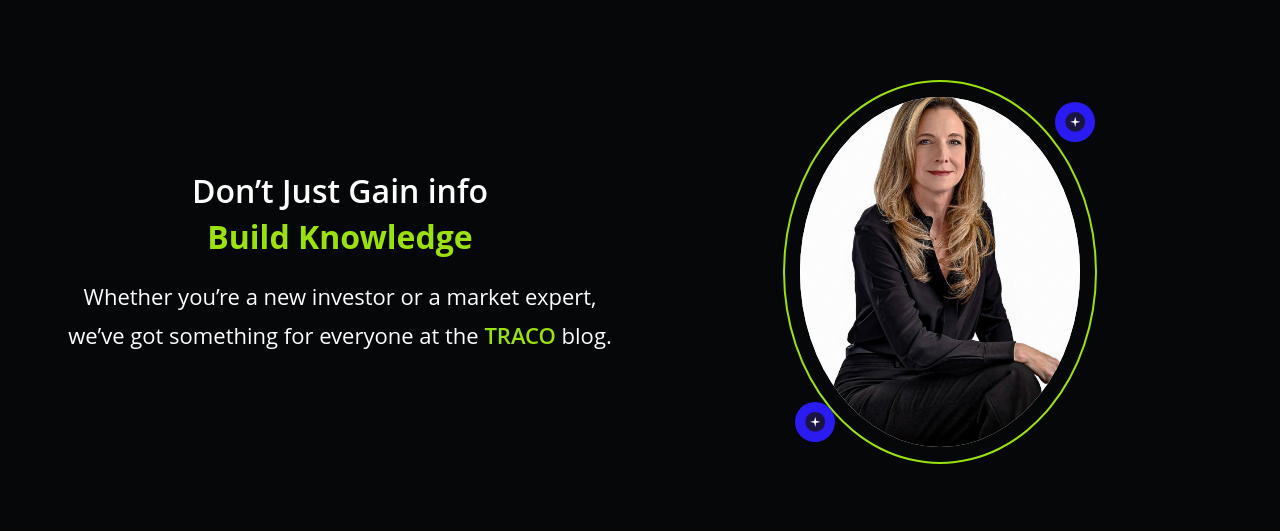
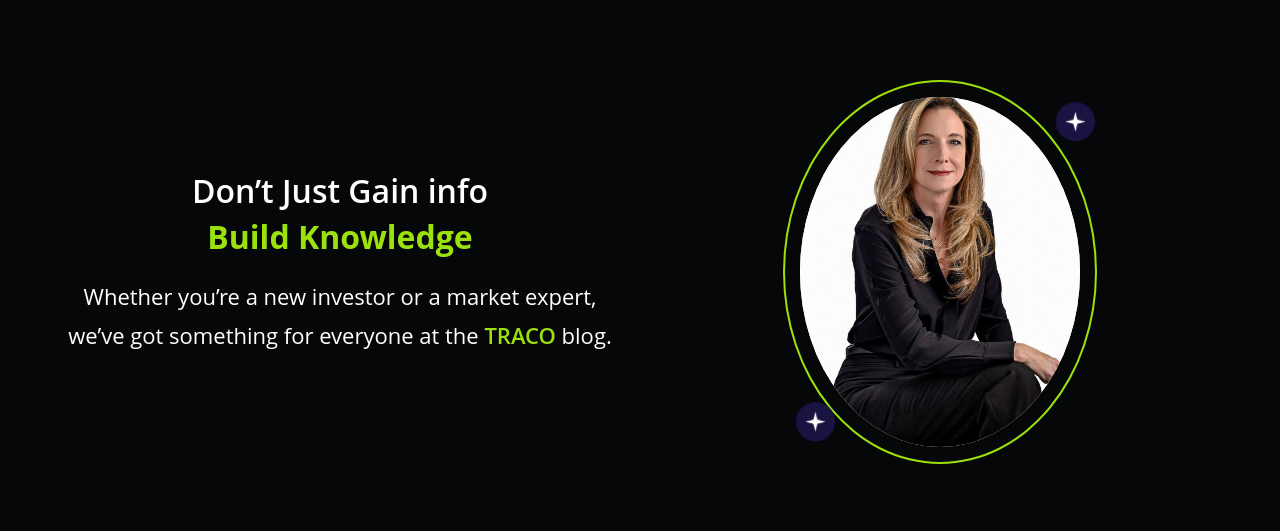
Before and after one commit to MonishaJ1997/traco, a Django app: page / in a window 1280 px wide. Shown: the part 96-627 px from the top of the page. Run offline with Django 5.2, Linux system fonts and the light colour scheme; data comes from the database, SQL or seed files in the repository.

Commit message:
Update blogs.html

```diff
--- a/traco-site/website/templates/website/blogs.html
+++ b/traco-site/website/templates/website/blogs.html
@@ -67,15 +67,15 @@
 
         <!-- Top Star -->
         {% if section.star_icon_top %}
-        <div style="position:absolute; top:20px; right:0px; width:40px; height:40px; border-radius:50%; background:#2a1bf3; display:flex; align-items:center; justify-content:center;">
-          <img src="{{ section.star_icon_top.url }}" alt="Star" style="width:20px; height:20px;">
+        <div style="position:absolute; top:20px; right:0px; width:40px; height:40px; border-radius:50%;  display:flex; align-items:center; justify-content:center;">
+          <img src="{{ section.star_icon_top.url }}" alt="Star" style="width:40px; height:4;">
         </div>
         {% endif %}
 
         <!-- Bottom Star -->
         {% if section.star_icon_bottom %}
-        <div style="position:absolute; bottom:20px; left:10px; width:40px; height:40px; border-radius:50%; background:#2a1bf3; display:flex; align-items:center; justify-content:center;">
-          <img src="{{ section.star_icon_bottom.url }}" alt="Star" style="width:20px; height:20px;">
+        <div style="position:absolute; bottom:20px; left:10px; width:40px; height:40px; border-radius:50%;  display:flex; align-items:center; justify-content:center;">
+          <img src="{{ section.star_icon_bottom.url }}" alt="Star" style="width:40px; height:40px;">
         </div>
         {% endif %}
       </div>
```
